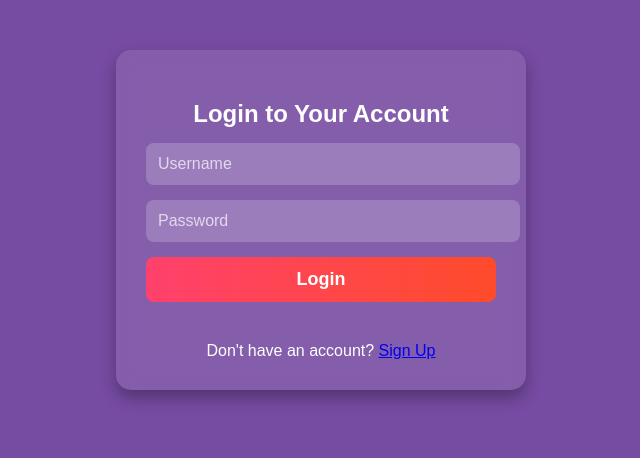
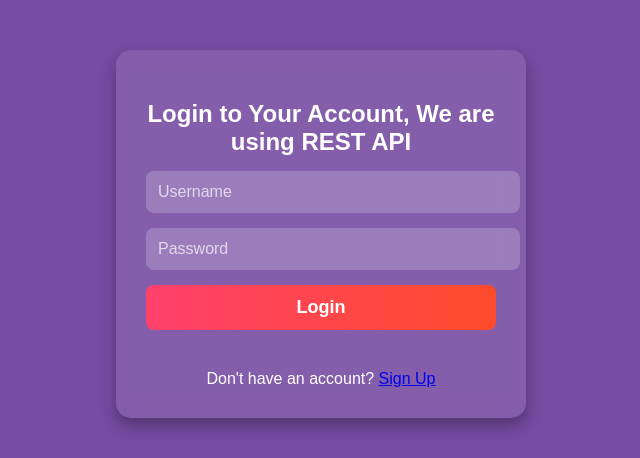
Before and after one commit to majd-j-kassem/majd.kassem.business, a Django app: page / in a window 1280 px wide. Shown: the top 458 px of the page, without its empty margins (319-959 px from the left). Run offline with Django 5.2, Linux system fonts and the light colour scheme.

Commit message:
Updating Label on Login

```diff
--- a/auth_system/accounts/templates/accounts/login.html
+++ b/auth_system/accounts/templates/accounts/login.html
@@ -94,7 +94,7 @@
 </head>
 <body>
     <div class="container">
-        <h2> Login to Your Account</h2>
+        <h2> Login to Your Account, We are using REST API</h2>
         <form method="post">
             {% csrf_token %}
             <input type="text" name="username" placeholder="Username" required>
```
